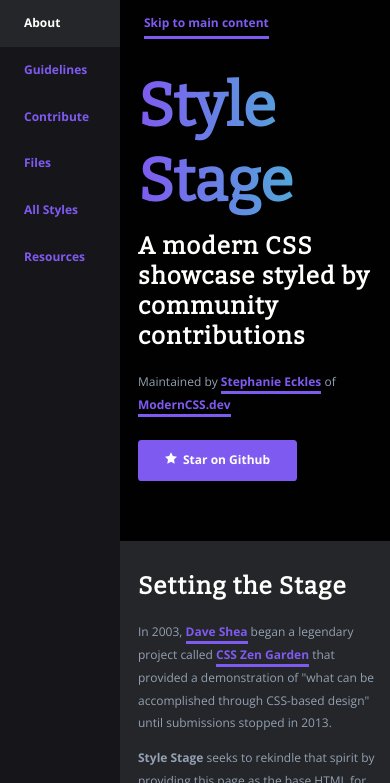
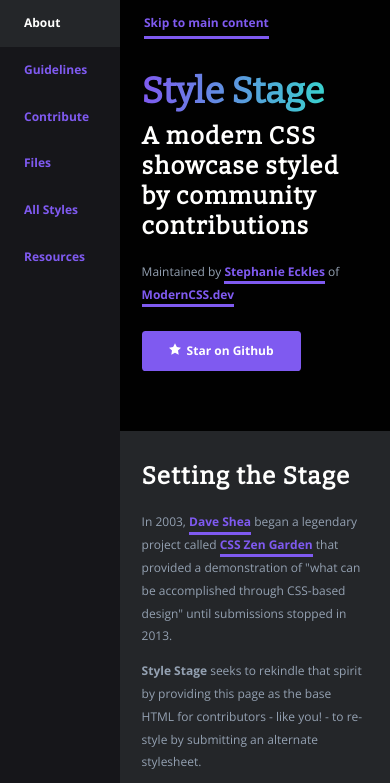
Before and after one commit to beatricebock/stylestage, a website: page app/index.html in a window 390 px wide. Shown: the top 783 px of the page. Drawn offline with nearby package versions, Linux system fonts and the light colour scheme.

Commit message:
restyled layout

```diff
--- a/app/scss/partials/_aside.scss
+++ b/app/scss/partials/_aside.scss
@@ -7,13 +7,12 @@
     right: 0;
     left: 0;
   }
-  div {
+  div.container {
     background-color: $medium-grey;
     padding: 2.5em;
     border-radius: 0.3em;
-    @media screen and (max-width: 600px) {
-      padding: 1.5em;
-    }
+    width: auto;
+
     & > a {
       @include button;
     }
@@ -52,7 +51,7 @@
     list-style: none;
     li {
       display: block;
-      padding: 1em 2em;
+      padding: 1em 1.5em;
       background-color: $medium-grey;
       border-radius: 0.3em;
       margin: {
--- a/app/scss/partials/_header.scss
+++ b/app/scss/partials/_header.scss
@@ -5,16 +5,16 @@
 
   h1 {
     display: inline-block;
-    font-size: 8em;
+    font-size: 6em;
     margin-bottom: 0.2em;
     @include gradient-text;
 
     @media screen and (max-width: 800px) {
-      font-size: 6em;
+      font-size: 4em;
     }
 
     @media screen and (max-width: 400px) {
-      font-size: 5em;
+      font-size: 3em;
     }
   }
 }
--- a/app/scss/partials/_layout.scss
+++ b/app/scss/partials/_layout.scss
@@ -1,12 +1,17 @@
-.page-footer,
+header,
+article,
 aside,
-article,
-header {
+.page-footer {
+  display: flex;
+  flex-direction: column;
+  align-items: center;
+  justify-content: center;
   margin-left: 9.5em;
-  padding-left: 2em;
-  padding-right: 11.5em;
-  @media screen and (max-width: 800px) {
-    padding-right: 1em;
+
+  & > div.container,
+  section.container,
+  footer {
+    width: 80%;
   }
 }
 
```
Also changed, not shown: app/css/main.css.
